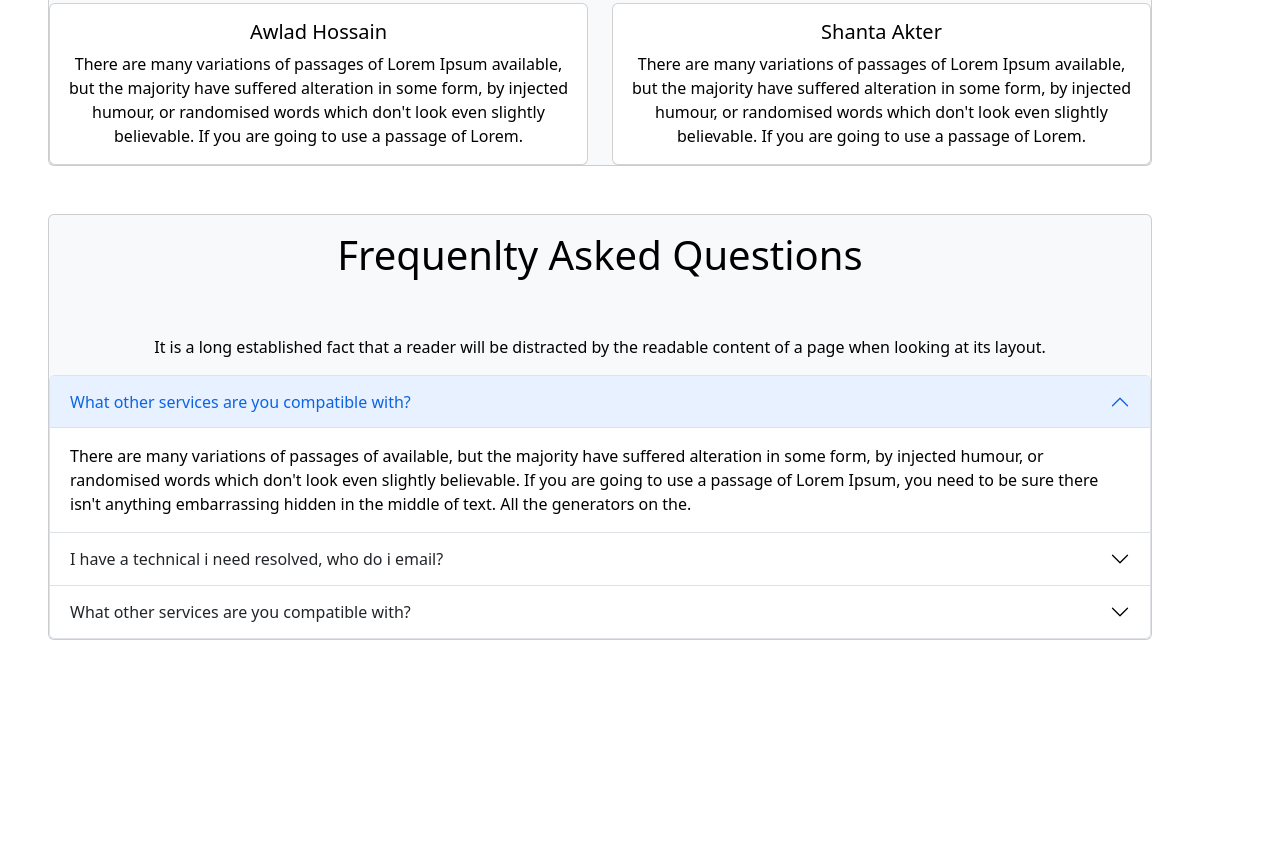
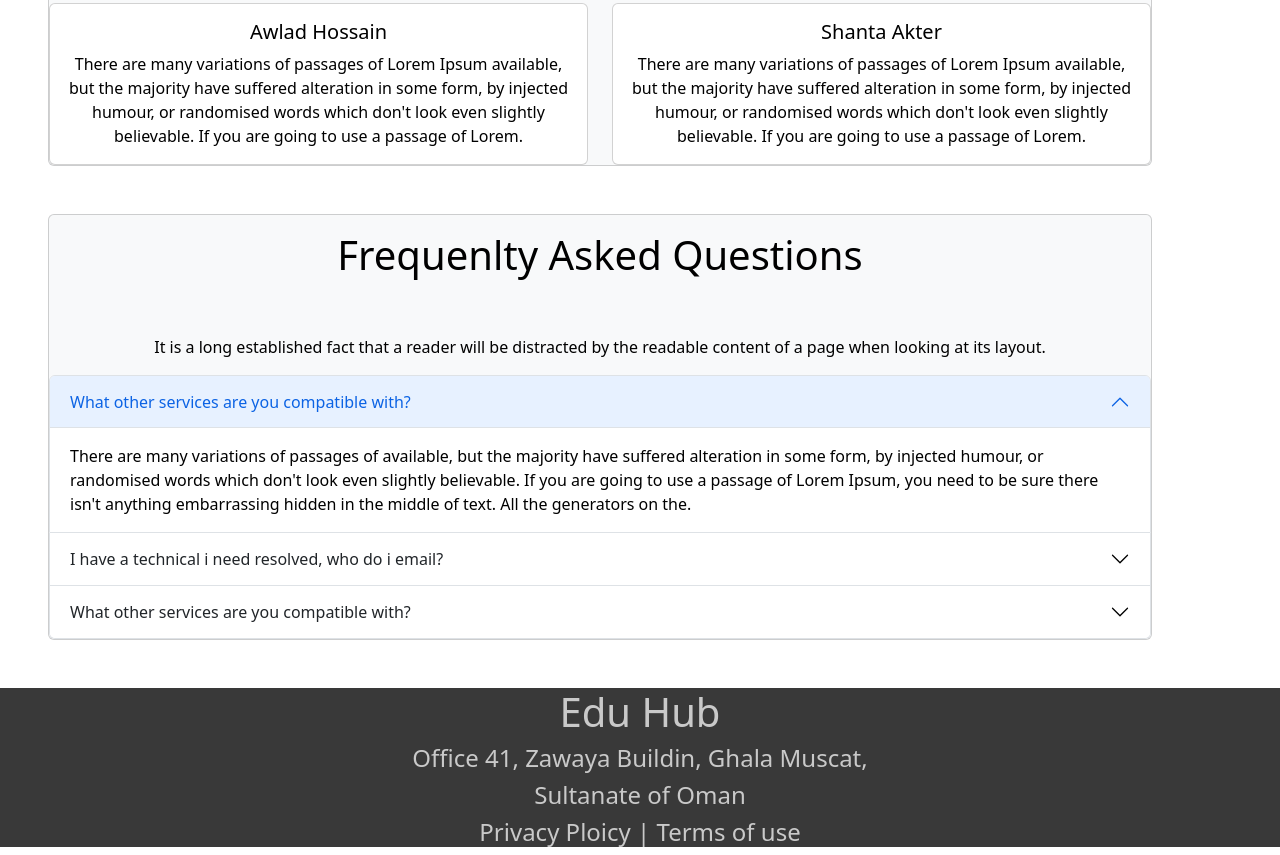
Before and after one commit to bdshifat/assignment3, a plain HTML site: page index.html in a window 1280 px wide. Shown: the part 3303-4158 px from the top of the page. Before the commit the page ends 3991 px from the top, so only its background shows below. Drawn offline with nearby package versions, Linux system fonts and the light colour scheme.

Commit message:
Final Push

```diff
--- a/index.html
+++ b/index.html
@@ -3,7 +3,7 @@
   <head>
     <meta charset="utf-8">
     <meta name="viewport" content="width=device-width, initial-scale=1">
-    <title>Bootstrap demo</title>
+    <title>EduHub</title>
     <link href="https://cdn.jsdelivr.net/npm/bootstrap@5.2.0/dist/css/bootstrap.min.css" rel="stylesheet" integrity="sha384-gH2yIJqKdNHPEq0n4Mqa/HGKIhSkIHeL5AyhkYV8i59U5AR6csBvApHHNl/vI1Bx" crossorigin="anonymous">
     <style>
       .centre-carsol{
@@ -28,6 +28,7 @@
             }
           .plaindiv{
         margin: 5%;
+        border: 5%;
         padding-right: 10%s;
         padding-left: 10%;
         width: 90%;
@@ -36,6 +37,27 @@
         max-width: 69rem;
           }
 
+
+          /* .footer{
+        margin: 0%;
+        margin-left: 3%;
+        margin-bottom: 5%;
+        float:;
+        border: 1px solid rgb(98, 101, 98);
+        padding: 10px;
+        max-width: 69rem;
+          }
+     */
+
+     .footer {
+  left: 0;
+  bottom: 0;
+  width: 100%;
+  height: 20%;
+  background-color: rgba(0, 0, 0, 0.775);
+  color: rgba(255, 255, 255, 0.73);
+  text-align: center;
+}
 
     </style>
   </head>
@@ -397,6 +419,16 @@
               </div>
 
 
+<footer class="footer">
+  <h1>Edu Hub</h1>
+  <h4>Office 41, Zawaya Buildin, Ghala Muscat,</h4>
+  <h4>Sultanate of Oman</h4>
+  <h4>Privacy Ploicy | Terms of use</h4>
+
+
+</footer>
+
+
 
 
 
```
